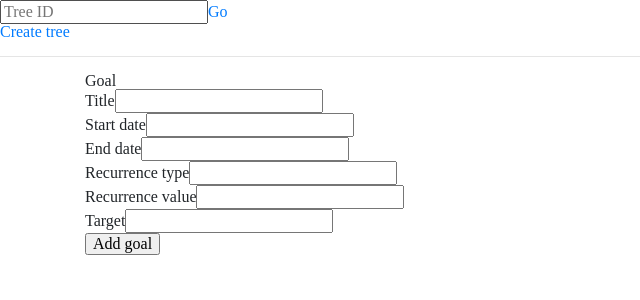
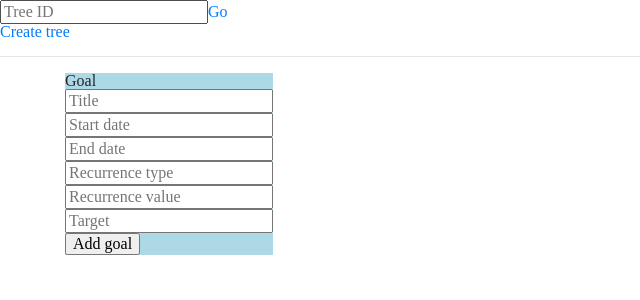
Before and after one commit to YouJinTou/NBD, an Angular app in the folder NBD.App/: page /tree in a window 1280 px wide. Shown: the top 300 px of the page, without its empty margins (0-640 px from the left). Built offline with nearby package versions, Linux system fonts and the light colour scheme.

Commit message:
Visual tweaks.

```diff
--- a/NBD.App/src/app/app.component.html
+++ b/NBD.App/src/app/app.component.html
@@ -11,6 +11,6 @@
 
 <hr />
 
-<div class="container">
+<div class="container-fluid">
     <router-outlet></router-outlet>
 </div>
--- a/NBD.App/src/app/goals/goal-form/goal-form.component.css
+++ b/NBD.App/src/app/goals/goal-form/goal-form.component.css
@@ -0,0 +1,6 @@
+.goal-form {
+    z-index: 10;
+    position: absolute;
+    left: 65px;
+    background-color: lightblue;
+}
--- a/NBD.App/src/app/goals/goal-form/goal-form.component.html
+++ b/NBD.App/src/app/goals/goal-form/goal-form.component.html
@@ -1,35 +1,33 @@
+<div class="goal-form">
     <h2>Goal</h2>
 
     <form (ngSubmit)="onSubmit()" #addGoalForm="ngForm">
         <div>
-        <label for="title">Title</label>
-        <input [(ngModel)]="goal.title" name="title" id="title" type="text" required />
+            <input [(ngModel)]="goal.title" name="title" placeholder="Title" id="title" type="text" required />
         </div>
 
         <div>
-        <label for="startDate">Start date</label>
-        <input [(ngModel)]="goal.startDate" name="startDate" id="startDate" type="text" required />
+            <input [(ngModel)]="goal.startDate" name="startDate" placeholder="Start date" id="startDate" type="text" required />
         </div>
 
         <div>
-        <label for="endDate">End date</label>
-        <input [(ngModel)]="goal.endDate" name="endDate" id="endDate" type="text" required />
+            <input [(ngModel)]="goal.endDate" name="endDate" placeholder="End date" id="endDate" type="text" required />
         </div>
 
         <div>
-        <label for="recurrenceType">Recurrence type</label>
-        <input [(ngModel)]="goal.recurrenceType" name="recurrenceType" id="recurrenceType" type="text" required />
+            <input [(ngModel)]="goal.recurrenceType" name="recurrenceType" placeholder="Recurrence type" id="recurrenceType" type="text"
+                required />
         </div>
 
         <div>
-        <label for="recurrenceValue">Recurrence value</label>
-        <input [(ngModel)]="goal.recurrenceValue" name="recurrenceValue" id="recurrenceValue" type="text" required />
+            <input [(ngModel)]="goal.recurrenceValue" name="recurrenceValue" placeholder="Recurrence value" id="recurrenceValue" type="text"
+                required />
         </div>
 
         <div>
-        <label for="target">Target</label>
-        <input [(ngModel)]="goal.target" name="target" id="target" type="text" required />
+            <input [(ngModel)]="goal.target" name="target" id="target" placeholder="Target" type="text" required />
         </div>
 
         <input type="submit" value="Add goal" />
     </form>
+</div>
--- a/NBD.App/src/app/goals/goal-tree-node/goal-tree-node.component.html
+++ b/NBD.App/src/app/goals/goal-tree-node/goal-tree-node.component.html
@@ -1,10 +1,10 @@
 <div [ngStyle]="getProgressBar()" class="row goal-box">
-    <div class="col-xs-12">
+    <div class="col-md-12">
         <div class="row">
-            <div class="col-xs-12">
+            <div class="col-md-12">
                 <div class="row">
-                    <div class="col-xs-6">{{node?.title}}</div>
-                    <div *ngIf="node?.startDate != null" class="col-xs-6">
+                    <div class="col-md-6">{{node?.title}}</div>
+                    <div *ngIf="node?.startDate != null" class="col-md-6">
                         <div>{{node?.startDate | date: 'MMM dd, yyyy'}}</div>
                         -
                         <div>{{node?.endDate | date: 'MMM dd, yyyy'}}</div>
@@ -16,7 +16,7 @@
                 </div>
 
                 <div *ngIf="!node?.isReached" class="row">
-                    <div class="col-xs-12">
+                    <div class="col-md-12">
                         <div class="row">
                             <button (click)="onAddClick()">{{addFormToggleText}}</button>
                         </div>
@@ -31,7 +31,7 @@
         </div>
 
         <div class="row">
-            <div class="col-xs-12">
+            <div class="col-md-12">
                 <span>{{node?.recurrenceType | recurrence: node?.recurrenceValue}}</span>
             </div>
         </div>
--- a/NBD.App/src/app/goals/goal-tree/goal-tree.component.html
+++ b/NBD.App/src/app/goals/goal-tree/goal-tree.component.html
@@ -1,14 +1,14 @@
 <div class="row">
-    <div class="col-xs-6">
+    <div class="col-md-6">
         {{root?.startDate | date: 'MMM dd, yyyy'}}
     </div>
-    <div class="col-xs-6">
+    <div class="col-md-6">
         {{root?.endDate | date: 'MMM dd, yyyy'}}
     </div>
 </div>
 
 <div class="row">
-    <div class="col-xs-12">
+    <div class="col-md-12">
         <goal-tree-node [node]="root"></goal-tree-node>
     </div>
 </div>
```
Lines whose indentation alone changed are shown as unchanged.
